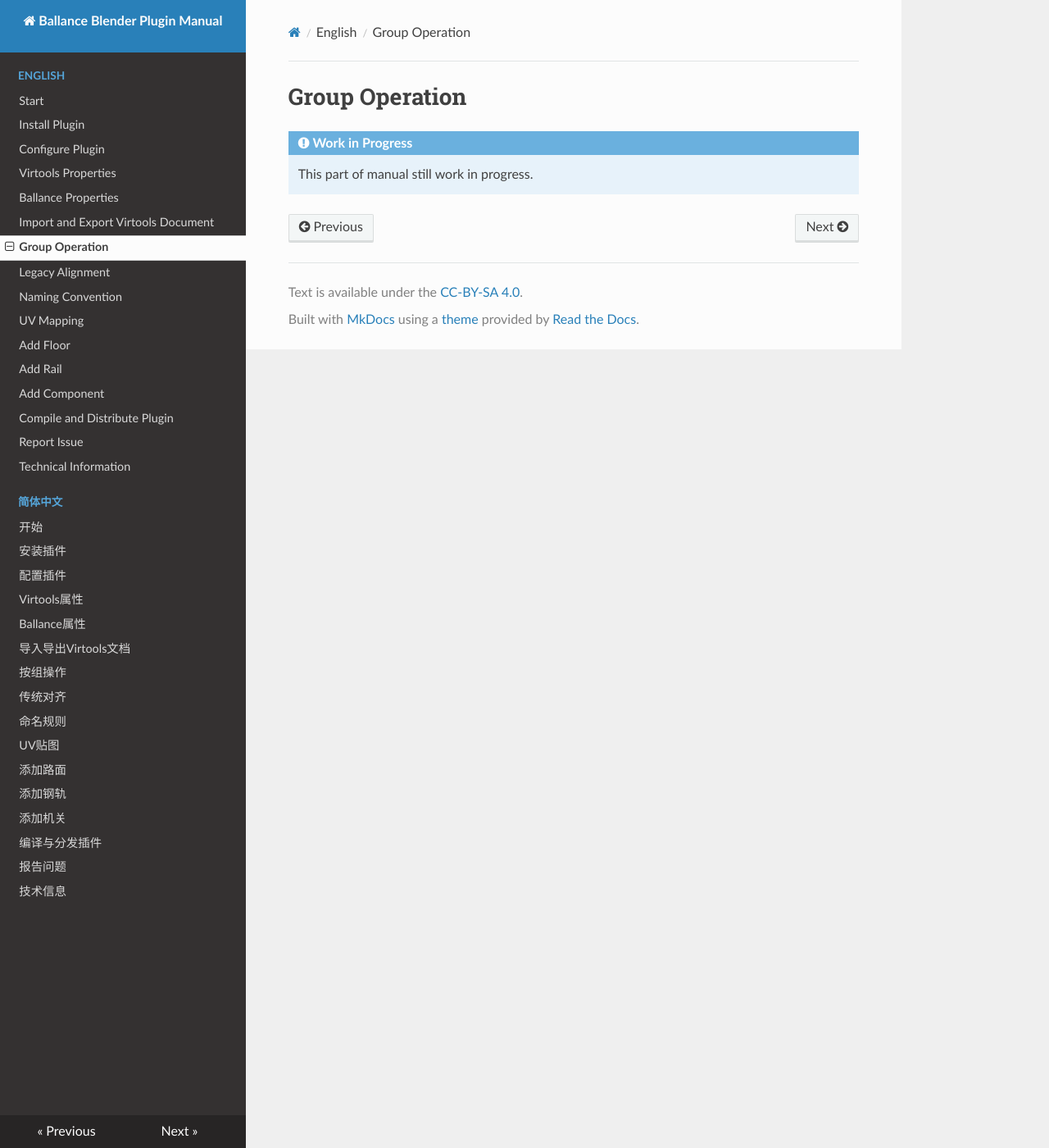
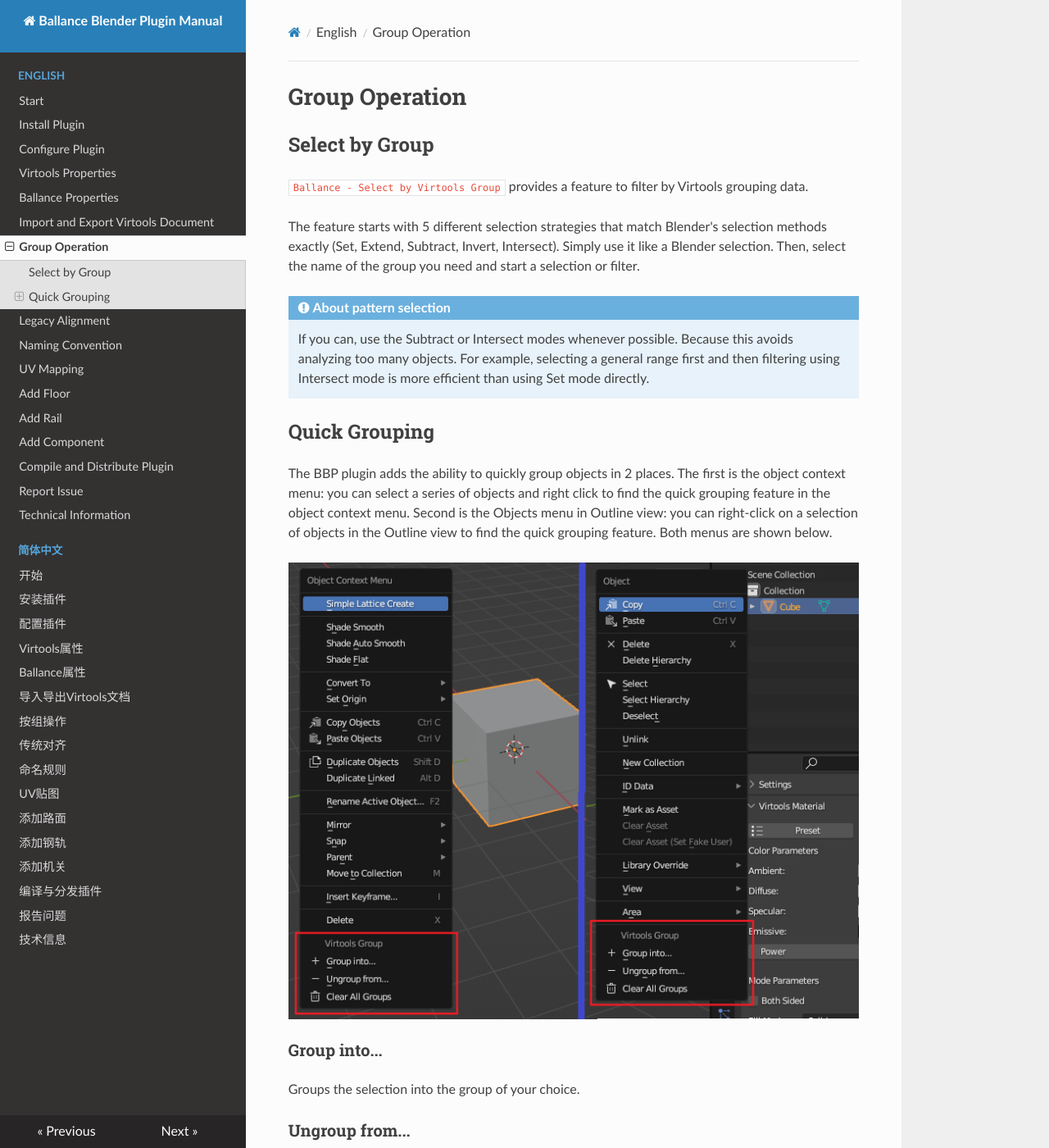
Before and after one commit to yyc12345/BallanceBlenderHelper, an MkDocs documentation site: the page built from docs/docs/en/group-operations.md, in a window 1280 px wide and 1400 px high. Shown: the whole window at 82% size. Built offline with MkDocs 1.6.1, drawn with Linux system fonts in a browser that asks for light colours; nearby versions of some CDN libraries; some of the changed text lies outside the part shown.

Commit message:
doc: translate documentation

```diff
--- a/docs/docs/en/group-operations.md
+++ b/docs/docs/en/group-operations.md
@@ -1,4 +1,28 @@
 # Group Operation
 
-!!! info "Work in Progress"
-    This part of manual still work in progress.
+## Select by Group
+
+`Ballance - Select by Virtools Group` provides a feature to filter by Virtools grouping data.
+
+The feature starts with 5 different selection strategies that match Blender's selection methods exactly (Set, Extend, Subtract, Invert, Intersect). Simply use it like a Blender selection. Then, select the name of the group you need and start a selection or filter.
+
+!!! note "About pattern selection"
+    If you can, use the Subtract or Intersect modes whenever possible. Because this avoids analyzing too many objects. For example, selecting a general range first and then filtering using Intersect mode is more efficient than using Set mode directly.
+
+## Quick Grouping
+
+The BBP plugin adds the ability to quickly group objects in 2 places. The first is the object context menu: you can select a series of objects and right click to find the quick grouping feature in the object context menu. Second is the Objects menu in Outline view: you can right-click on a selection of objects in the Outline view to find the quick grouping feature. Both menus are shown below.
+
+![](../imgs/grouping.png)
+
+### Group into...
+
+Groups the selection into the group of your choice.
+
+### Ungroup from...
+
+Ungroups the selection from the group of your choice.
+
+### Clear All Groups
+
+Clear all groups for the selection. You will be asked to confirm this before executing to avoid misbehavior.
```
Also changed, not shown: docs/docs/en/legacy-align.md (+26 -2 lines).
